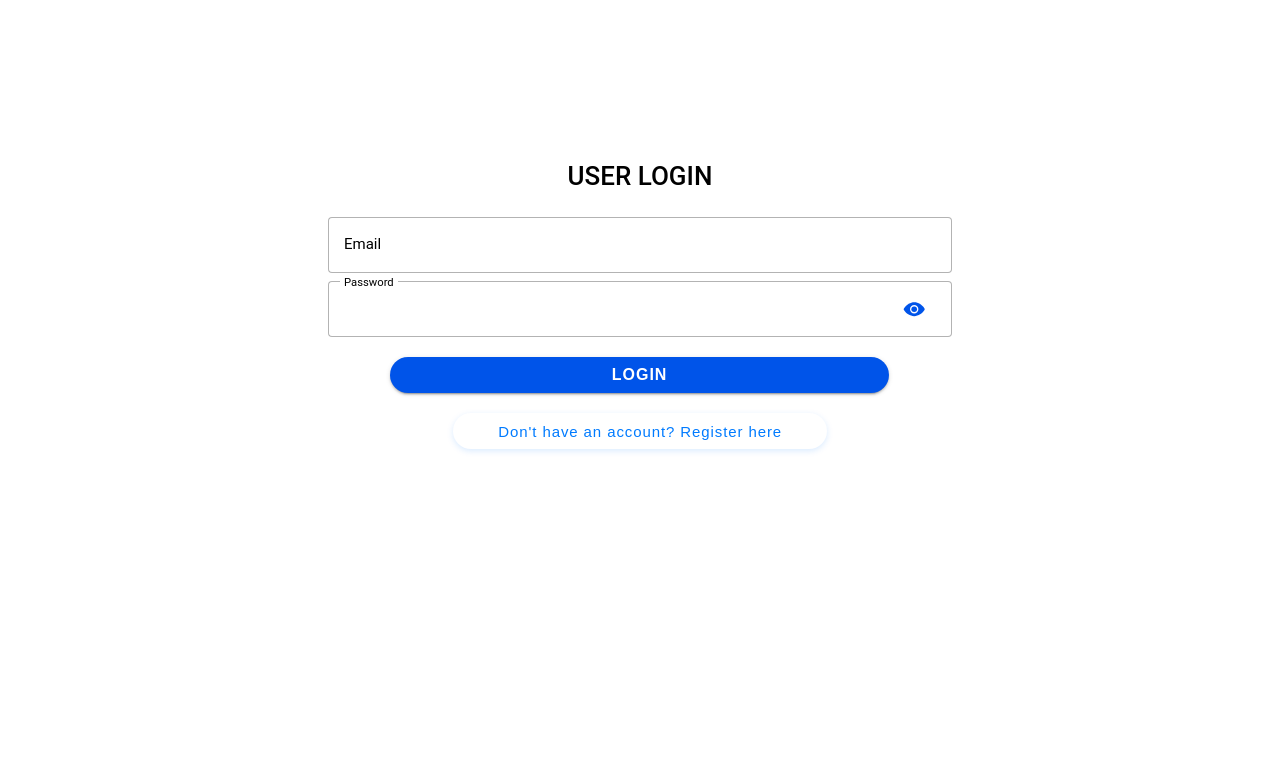
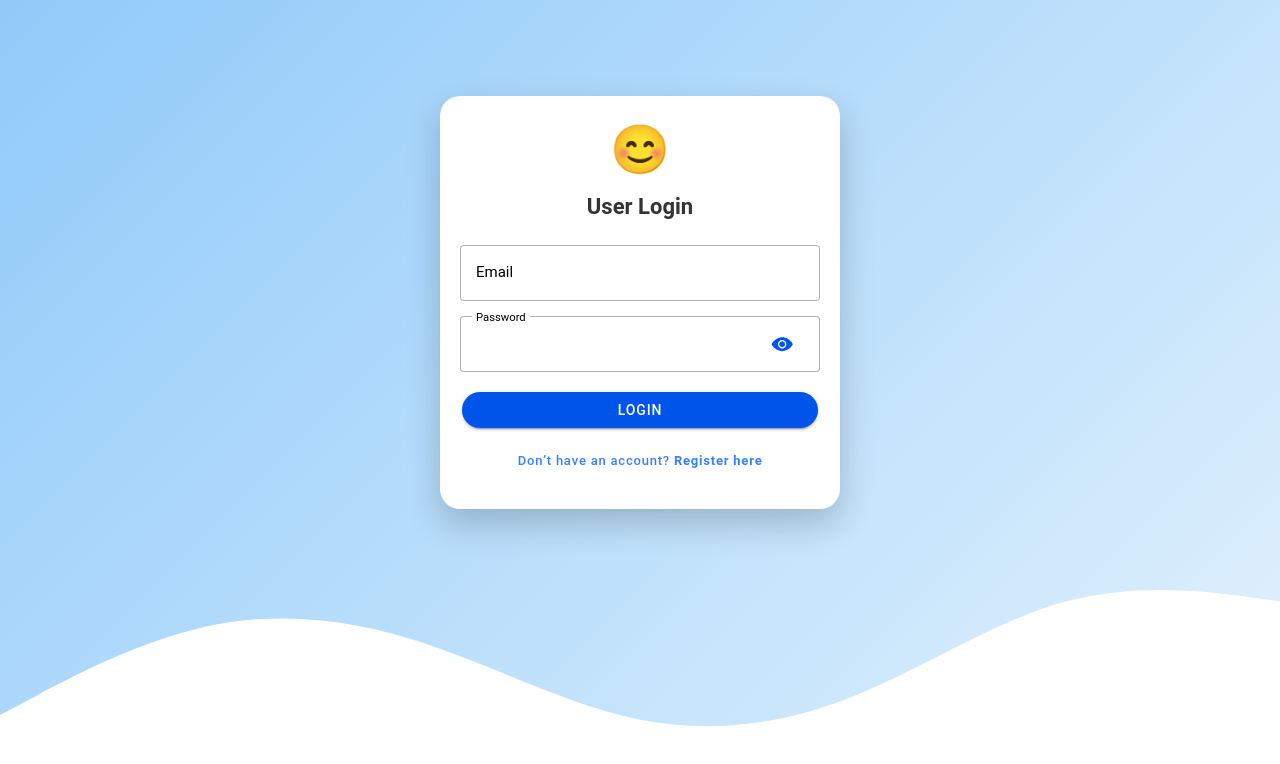
Before and after one commit to RayonB/IAS-Project, a React (Vite) app: page /IAS-Project/Register in a window 1280 px wide. Both pictures are taken after a click on the element "ALREADY HAVE AN ACCOUNT? SIGN IN". Shown: the top 764 px of the page. Built offline with nearby package versions, Linux system fonts and the light colour scheme.

Commit message:
added design login.tsx

```diff
--- a/src/pages/Login.tsx
+++ b/src/pages/Login.tsx
@@ -1,20 +1,21 @@
 import {
   IonAlert,
-  IonAvatar,
   IonButton,
   IonContent,
-  IonIcon,
   IonInput,
   IonInputPasswordToggle,
   IonPage,
   IonToast,
-  useIonRouter
+  useIonRouter,
 } from '@ionic/react';
-import { logoIonic } from 'ionicons/icons';
 import { useState } from 'react';
 import { supabase } from '../../utils/supabaseClient';
 
-const AlertBox: React.FC<{ message: string; isOpen: boolean; onClose: () => void }> = ({ message, isOpen, onClose }) => {
+const AlertBox: React.FC<{ message: string; isOpen: boolean; onClose: () => void }> = ({
+  message,
+  isOpen,
+  onClose,
+}) => {
   return (
     <IonAlert
       isOpen={isOpen}
@@ -51,120 +52,105 @@ const Login: React.FC = () => {
 
   return (
     <IonPage>
-      <IonContent className='ion-padding'>
-        <div style={{
-          display: 'flex',
-          flexDirection:'column',
-          alignItems: 'center',
-          justifyContent: 'center',
-          marginTop:'2%'
-        }}>
-          <IonAvatar
+      <IonContent fullscreen className="ion-padding" scrollY={false}>
+        {/* Background gradient and SVG wave */}
+        <div
           style={{
-              display: 'flex',
-              alignItems: 'center',
-              justifyContent: 'center',
-              width: '100px',
-              height: '100px',
-              borderRadius: '50%',
-              overflow: 'hidden'
+            position: 'absolute',
+            inset: 0,
+            background: 'linear-gradient(135deg, #90caf9, #e3f2fd)',
+            zIndex: 0,
+            overflow: 'hidden',
           }}
         >
-               </IonAvatar>
-    <h1 style={{
-      marginTop:'20px',
-      display: 'flex',
-      width: '50%',
-      alignItems: 'center',
-      justifyContent: 'center',
-          }}>
-        USER LOGIN
-    </h1>
-          <IonInput style={{
-              marginTop:'15px',
-              display: 'flex',
-              width: '50%',
-              alignItems: 'center',
-              justifyContent: 'center',
+          <svg
+            viewBox="0 0 1440 320"
+            style={{
+              position: 'absolute',
+              bottom: 0,
+              width: '100%',
+              height: 'auto',
+              zIndex: 1,
             }}
+          >
+            <path
+              fill="#ffffff"
+              fillOpacity="1"
+              d="M0,224L40,202.7C80,181,160,139,240,122.7C320,107,400,117,480,144C560,171,640,213,720,229.3C800,245,880,235,960,202.7C1040,171,1120,117,1200,96C1280,75,1360,85,1400,90.7L1440,96L1440,320L1400,320C1360,320,1280,320,1200,320C1120,320,1040,320,960,320C880,320,800,320,720,320C640,320,560,320,480,320C400,320,320,320,240,320C160,320,80,320,40,320L0,320Z"
+            ></path>
+          </svg>
+        </div>
+
+        {/* Login card */}
+        <div
+          style={{
+            position: 'relative',
+            zIndex: 2,
+            width: '100%',
+            maxWidth: '400px',
+            backgroundColor: 'white',
+            padding: '30px 20px',
+            borderRadius: '20px',
+            margin: 'auto',
+            marginTop: '10vh',
+            boxShadow: '0 15px 35px rgba(0, 0, 0, 0.2)',
+            textAlign: 'center',
+          }}
+        >
+          {/* Smiley Emoji Avatar */}
+          <div style={{ fontSize: '48px', marginBottom: '20px' }}>😊</div>
+
+          <h2 style={{ fontWeight: 'bold', fontSize: '22px', marginBottom: '25px', color: '#333' }}>
+            User Login
+          </h2>
+
+          <IonInput
             label="Email"
             labelPlacement="floating"
             fill="outline"
             type="email"
-          placeholder="Registered Email"
+            placeholder="Enter your email"
             value={email}
-          onIonChange={e => setEmail(e.detail.value!)}
+            onIonChange={(e) => setEmail(e.detail.value!)}
+            style={{ marginBottom: '15px' }}
           />
-          <IonInput style={{
-              marginTop:'8px',
-              display: 'flex',
-              width: '50%',
-              alignItems: 'center',
-              justifyContent: 'center',
-            }}
+
+          <IonInput
             label="Password"
             labelPlacement="floating"
             fill="outline"
             type="password"
-            placeholder="Input password"
+            placeholder="Enter your password"
             value={password}
-            onIonChange={e => setPassword(e.detail.value!)}
+            onIonChange={(e) => setPassword(e.detail.value!)}
+            style={{ marginBottom: '20px' }}
           >
-            <IonInputPasswordToggle slot="end"></IonInputPasswordToggle>
+            <IonInputPasswordToggle slot="end" />
           </IonInput>
-        </div>
-        <IonButton
-  onClick={doLogin}
-  shape="round"
-  style={{
-    display: 'block',
-    margin: '20px auto',
-    width: '40%',
-    fontSize: '16px',
-    fontWeight: '800',
-    fontFamily: 'Arial, sans-serif',
-    color: 'white',
-    borderRadius: '100px',
-  }}
->
+
+          <IonButton expand="block" shape="round" onClick={doLogin} style={{ marginBottom: '15px' }}>
             Login
           </IonButton>
 
           <IonButton
             routerLink="/IAS-Project/Register"
             fill="clear"
+            size="small"
             shape="round"
             style={{
-    display: 'block',
-    margin: '20px auto',
-    width: '30%',
-    fontSize: '15px',
-    fontWeight: '500',
-    fontFamily: 'Arial, sans-serif',
-    color: '#007bff',
-    borderRadius: '25px',
-    backgroundColor: 'transparent',
               textTransform: 'none',
-    transition: 'all 0.3s ease',
-    boxShadow: '0 2px 6px rgba(0, 123, 255, 0.15)'
-  }}
-  onMouseOver={(e) => {
-    e.currentTarget.style.backgroundColor = '#007bff';
-    e.currentTarget.style.color = '#fff';
-  }}
-  onMouseOut={(e) => {
-    e.currentTarget.style.backgroundColor = 'transparent';
-    e.currentTarget.style.color = '#007bff';
+              color: '#3880ff',
+              fontWeight: 500,
             }}
           >
-  Don't have an account? Register here
+            Don’t have an account?&nbsp;<strong>Register here</strong>
           </IonButton>
+        </div>
 
-
-        {/* Reusable AlertBox Component */}
+        {/* AlertBox */}
         <AlertBox message={alertMessage} isOpen={showAlert} onClose={() => setShowAlert(false)} />
 
-        {/* IonToast for success message */}
+        {/* Toast */}
         <IonToast
           isOpen={showToast}
           onDidDismiss={() => setShowToast(false)}
--- a/src/pages/home-tabs/Favorites.css
+++ b/src/pages/home-tabs/Favorites.css
@@ -16,7 +16,7 @@
   }
 
   .ion-padding {
-    background: #ffffff;
+    background: #a88787;
     border-radius: 0 0 10px 16px;
     padding: 4px 6px;
     font-size: 15px;
--- a/src/pages/home-tabs/Search.tsx
+++ b/src/pages/home-tabs/Search.tsx
@@ -32,98 +32,14 @@ function Search() {
       color: "warning",
       button: "I Feel That",
     },
-    {
-      title: "Coffee & Deadlines",
-      subtitle: "“Powered by caffeine and panic.”",
-      content: "My sleep schedule is like my GPA—barely hanging on, but still technically alive.",
-      color: "tertiary",
-      button: "Caffeine First",
-    },
-    {
-      title: "Group Work Reality",
-      subtitle: "“We’re all getting the same grade, right?”",
-      content: "There's always that one person in the group who disappears like my will to study.",
-      color: "danger",
-      button: "Tag That One Person",
-    },
-    {
-      title: "Zoom University",
-      subtitle: "“You're muted.”",
-      content: "The most repeated phrase of 2020... and every online class since.",
-      color: "primary",
-      button: "Still Muted",
-    },
-    {
-      title: "Study Plan vs Reality",
-      subtitle: "“Made a study plan. Ignored it.”",
-      content: "The plan looked good on paper, but Netflix had other ideas.",
-      color: "success",
-      button: "Oops",
-    },
-    {
-      title: "Me in Math Class",
-      subtitle: "“I know numbers, just not these ones.”",
-      content: "Why does math keep introducing letters? This isn't English class.",
-      color: "light",
-      button: "Too Real",
-    },
-    {
-      title: "The 'Break' That Never Ends",
-      subtitle: "“I'll just take a 5-minute break…”",
-      content: "3 hours later: watching cat videos and questioning life choices.",
-      color: "medium",
-      button: "Guilty",
-    },
-    {
-      title: "Alarm Roulette",
-      subtitle: "“I set 7 alarms. Slept through all of them.”",
-      content: "At this point, I think my alarm is in on the sabotage.",
-      color: "tertiary",
-      button: "Snooze King",
-    },
-    {
-      title: "The Exam Face",
-      subtitle: "“That moment when nothing looks familiar.”",
-      content: "You flip the paper and realize you may have studied for the wrong class.",
-      color: "warning",
-      button: "Panic Mode",
-    },
-    {
-      title: "Class Participation",
-      subtitle: "“I was mentally present.”",
-      content: "Physically there, mentally planning lunch. Does that count?",
-      color: "success",
-      button: "Still Counts",
-    },
-    {
-      title: "Tuition Thoughts",
-      subtitle: "“Paid how much for this stress?”",
-      content: "Every breakdown comes with a receipt.",
-      color: "danger",
-      button: "College Life",
-    },
-    {
-      title: "Lecture Notes",
-      subtitle: "“Illegible handwriting, but it’s mine.”",
-      content: "Deciphering my own notes is harder than the subject itself.",
-      color: "primary",
-      button: "Decode This",
-    },
-    {
-      title: "Essay Time",
-      subtitle: "“Word count: 500. Words I have: 12.”",
-      content: "It's amazing how creative I can get when stretching a sentence.",
-      color: "light",
-      button: "Add Fluff",
-    },
-    {
-      title: "Graduation Motivation",
-      subtitle: "“Just trying to pass, not become Einstein.”",
-      content: "They said shoot for the stars... I’m aiming for a passing grade.",
-      color: "medium",
-      button: "A for Effort",
-    },
+    // ... (keep your other quotes here)
   ];
+
+  const backgroundStyle: React.CSSProperties = {
+    background: 'linear-gradient(to right,rgb(150, 131, 104),rgb(239, 159, 133))',
+    minHeight: '100vh',
+    padding: '16px',
+  };
 
   return (
     <IonPage>
@@ -136,7 +52,7 @@ function Search() {
         </IonToolbar>
       </IonHeader>
 
-      <IonContent className="ion-padding" color="light">
+      <IonContent fullscreen style={backgroundStyle}>
         {funnyQuotes.map((quote, index) => (
           <IonCard color="light" key={index}>
             <IonCardHeader>
```
Lines whose indentation alone changed are shown as unchanged.
